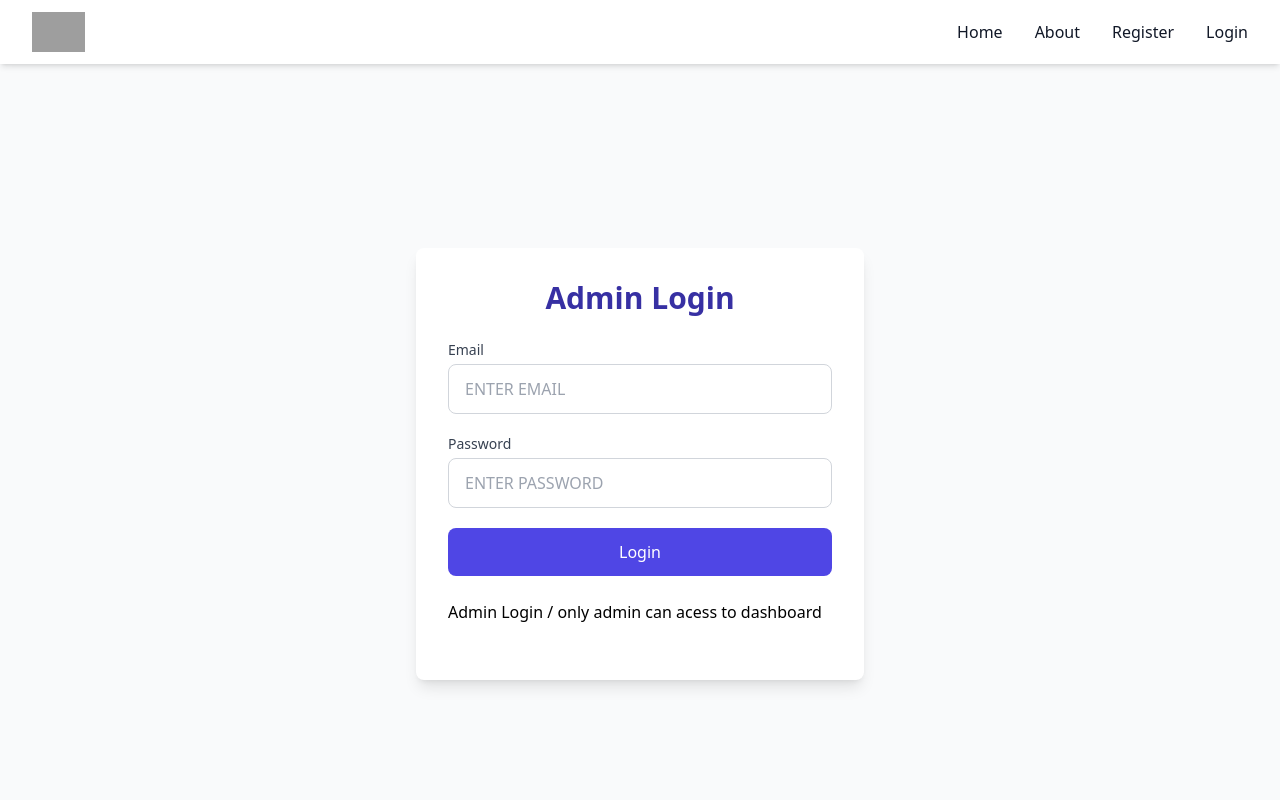
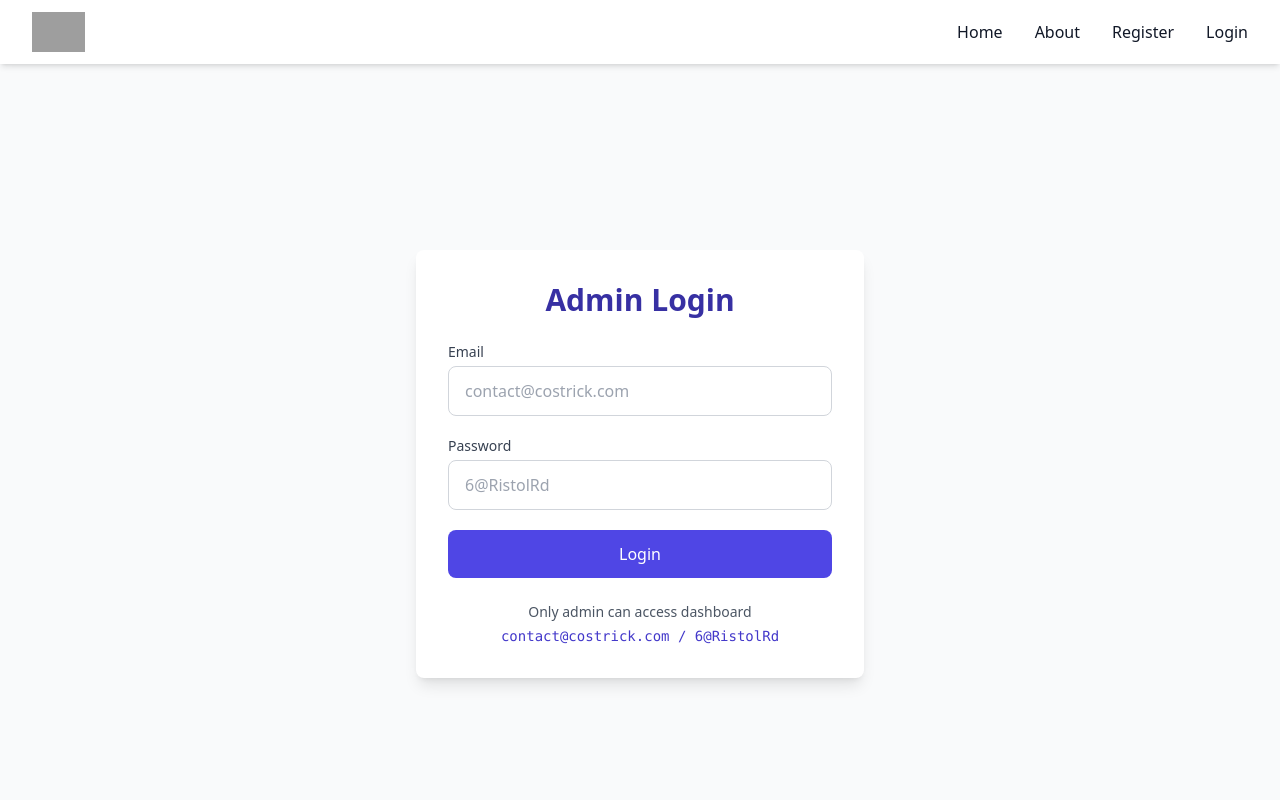
Before and after one commit to costrickteam/costrick, a React (Vite) app in the folder frontend/: page /login in a window 1280 px wide. Shown: the top 800 px of the page. Built offline with nearby package versions, Linux system fonts and the light colour scheme; no server answers; grey boxes are pictures that could not be loaded.

Commit message:
Update Login.jsx

```diff
--- a/frontend/src/pages/Login.jsx
+++ b/frontend/src/pages/Login.jsx
@@ -40,8 +40,7 @@ export default function Login() {
         <h1 className="text-3xl font-bold text-center text-indigo-800 mb-6">
           Admin Login
         </h1>
-          <p className="mt-1 font-mono text-indigo-700">
-          </p>
+
         <form onSubmit={handleSubmit} className="space-y-5">
           <div>
             <label className="block text-sm font-medium text-gray-700 mb-1">
@@ -49,7 +48,7 @@ export default function Login() {
             </label>
             <input
               type="email"
-              placeholder="ENTER EMAIL"
+              placeholder="contact@costrick.com"
               value={creds.email}
               onChange={(e) =>
                 setCreds((p) => ({ ...p, email: e.target.value }))
@@ -66,7 +65,7 @@ export default function Login() {
             </label>
             <input
               type="password"
-              placeholder="ENTER PASSWORD"
+              placeholder="6@RistolRd"
               value={creds.password}
               onChange={(e) =>
                 setCreds((p) => ({ ...p, password: e.target.value }))
@@ -89,12 +88,12 @@ export default function Login() {
             {loading ? "Logging in..." : "Login"}
           </button>
         </form>
-        <br>
-        </br>
-        <p>
-          Admin Login / only admin can acess to dashboard
-        </p>
+
         <div className="mt-6 text-center text-sm text-gray-600">
+          <p>Only admin can access dashboard</p>
+          <p className="mt-1 font-mono text-indigo-700">
+            contact@costrick.com / 6@RistolRd
+          </p>
         </div>
       </div>
     </div>
```
